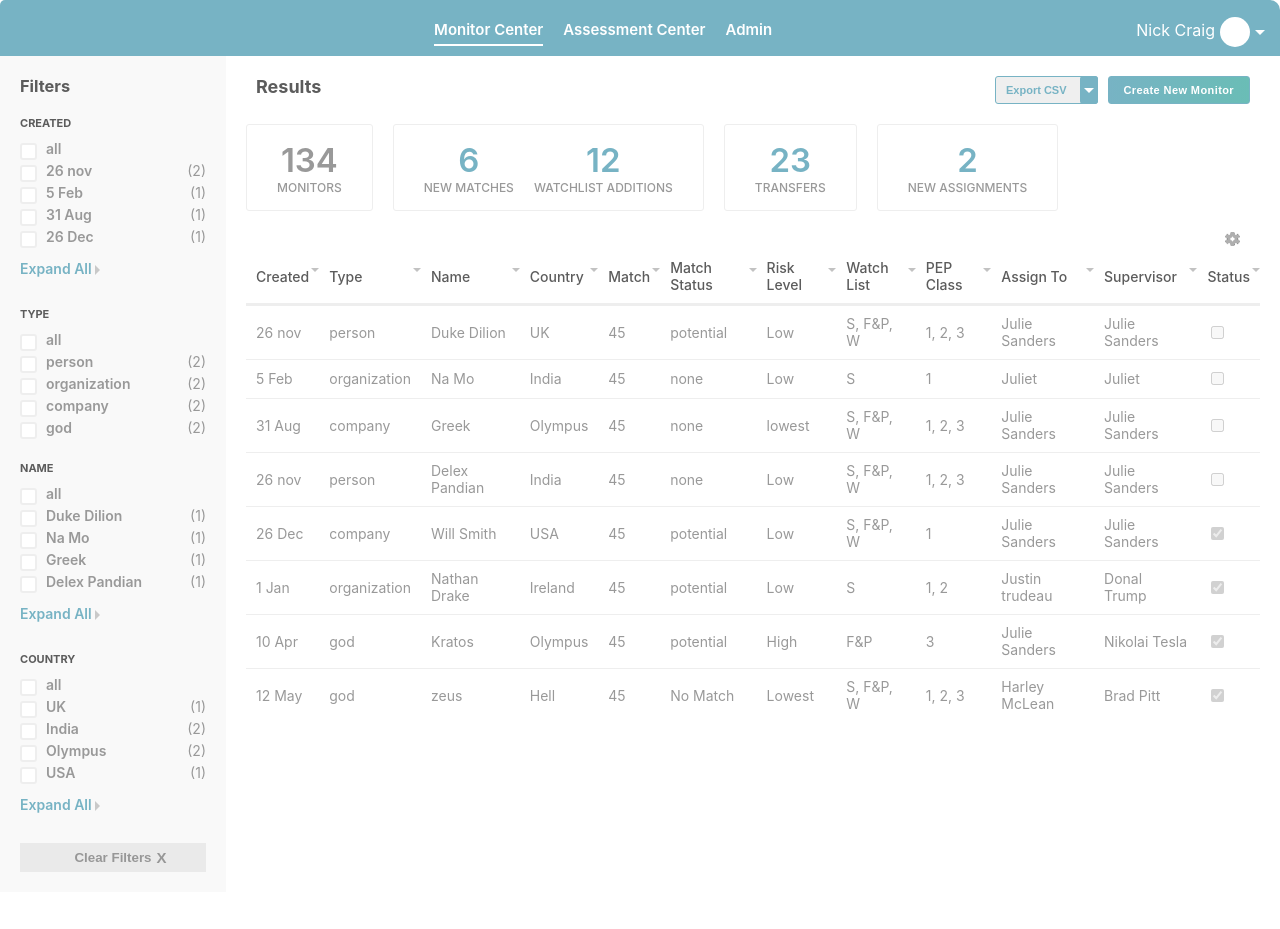
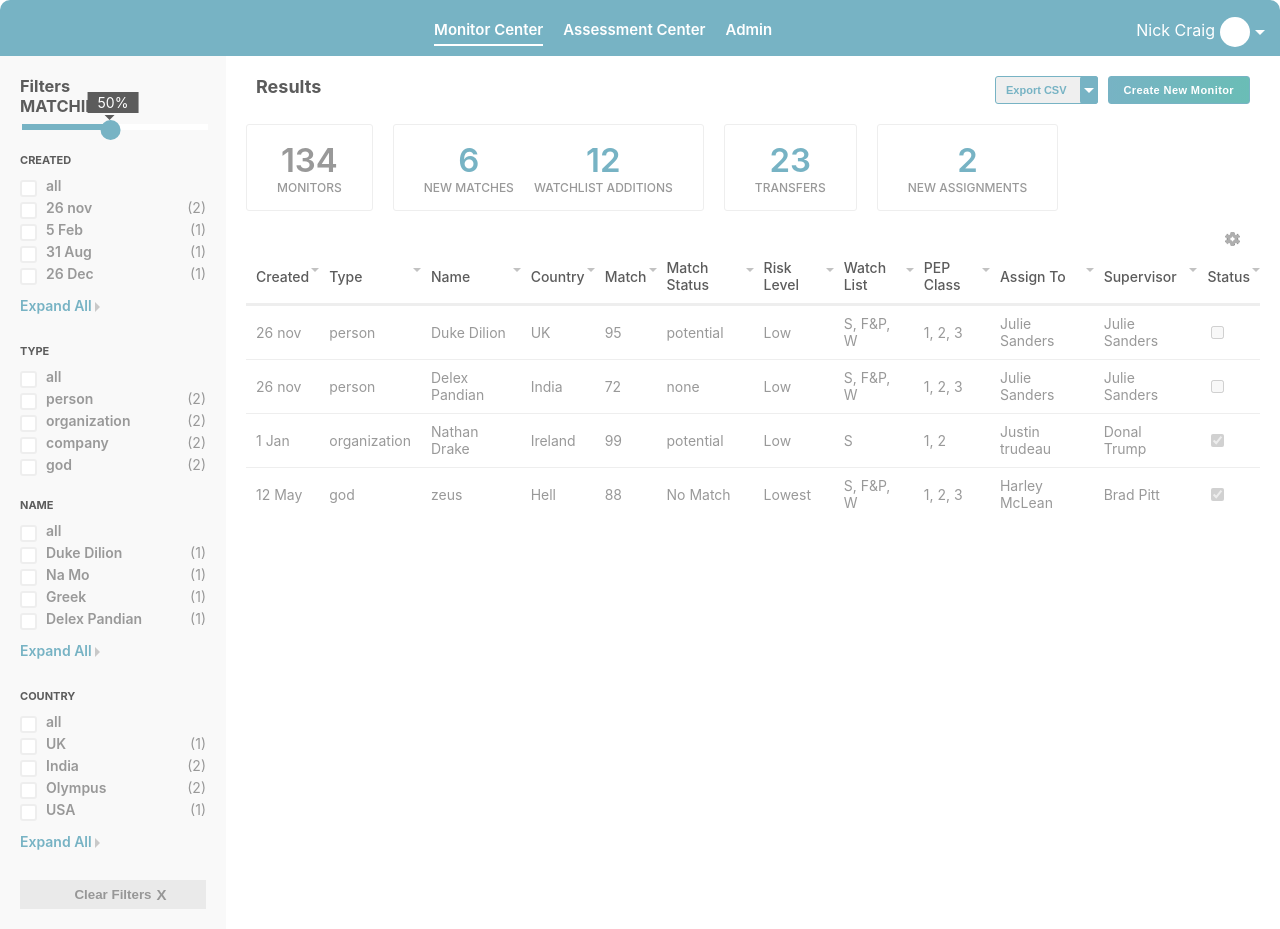
Before and after one commit to grimstroke/dreamlabs-dashboard, a React (Create React App) app: page / in a window 1280 px wide. Before the commit the page ends 892 px from the top, so only its background shows below. Built offline with nearby package versions, Linux system fonts and the light colour scheme.

Commit message:
added filter through match

```diff
--- a/src/components/dashboard/Dashboard.js
+++ b/src/components/dashboard/Dashboard.js
@@ -201,6 +201,28 @@ class Dashboard extends React.Component {
     });
   };
 
+  setMatchFilter = (value) => {
+    const { monitors } = this.state;
+    if (monitors) {
+      monitors.map((monitor) => {
+        const tempMonitor = monitor;
+        debugger;
+        if (!Number.isInteger(tempMonitor.match)) {
+          tempMonitor.match = 0;
+        }
+        if (tempMonitor.match >= value) {
+          tempMonitor.isHidden = false;
+        } else {
+          tempMonitor.isHidden = true;
+        }
+        return tempMonitor;
+      });
+      this.setState(() => {
+        return { monitors };
+      });
+    }
+  };
+
   toggleSortOptions = (key) => {
     const newVisibleSortHeader = this.state.visibleSortHeader;
     newVisibleSortHeader[key].isVisible = !newVisibleSortHeader[key].isVisible;
@@ -328,7 +350,7 @@ class Dashboard extends React.Component {
       let acc = 0;
       monitors.map((monitor) => {
         if (monitor[key] === value) {
-          acc++;
+          acc += 1;
         }
         return monitor;
       });
@@ -356,6 +378,7 @@ class Dashboard extends React.Component {
           showAllFilter={this.showAllFilter}
           showDefaultFilter={this.showDefaultFilter}
           clearFilters={this.clearFilters}
+          setMatchFilter={this.setMatchFilter}
           defaultFilterLength={this.state.filterLength}
           getValueOccurrences={this.getValueOccurrences}
         />
--- a/src/components/dashboard/filter/Filter.js
+++ b/src/components/dashboard/filter/Filter.js
@@ -7,6 +7,10 @@ import cx from 'classnames';
 import styles from './Filter.module.scss';
 
 class Filter extends React.Component {
+  componentDidMount() {
+    this.setInputRange(50);
+  }
+
   showOrExpand = (key) => {
     if (
       this.props.filters[key].length >
@@ -31,6 +35,37 @@ class Filter extends React.Component {
           className={cx(styles[('filter-item-expand', 'filter-less')])}
         >
           Show less
+        </div>
+      );
+    }
+    return null;
+  };
+
+  setInputRange = (value) => {
+    const matchElement = document.getElementById('displayMatch');
+    matchElement.innerHTML = `${value}%`;
+    matchElement.style.left = `calc(${value}% `;
+    this.props.setMatchFilter(value);
+  };
+
+  matchRangeChange = (e) => {
+    if (e) {
+      this.setInputRange(e.target.value);
+    }
+  };
+
+  getMatchFilter = () => {
+    if (this.props.monitorKeys.includes('match')) {
+      return (
+        <div className={cx(styles['slider-container'])}>
+          <h3>MATCHING %</h3>
+          <input
+            type="range"
+            max="100"
+            onChange={this.matchRangeChange}
+            className={cx(styles['slider-input'])}
+          />
+          <div id="displayMatch" className={cx(styles.displayMatch)} />
         </div>
       );
     }
@@ -88,6 +123,7 @@ class Filter extends React.Component {
     return (
       <div className={cx(styles['filter-container'])}>
         <h3>{this.props.filterTitle}</h3>
+        {this.getMatchFilter()}
         {this.getFilterRows()}
         <button
           type="button"
--- a/src/components/dashboard/filter/Filter.module.scss
+++ b/src/components/dashboard/filter/Filter.module.scss
@@ -1,9 +1,64 @@
 @import '../../../common/variables.scss';
+
+.displayMatch {
+  display: inline-block;
+  position: absolute;
+  transform: translateX(-50%);
+  padding: 2px 10px;
+  background-color: $text-black;
+  color: $secondary-color;
+  top: -4px;
+  &::before {
+    content: '';
+    position: absolute;
+    left: 17px;
+    top: 23px;
+    border: 5px solid transparent;
+    border-top: 5px solid $text-black;
+  }
+  &::after {
+    content: '';
+    width: 5px;
+    background-color: $primary-color;
+    width: 20px;
+    height: 20px;
+    pointer-events: none;
+    top: 28px;
+    position: absolute;
+    left: 13px;
+    border-radius: 50%;
+  }
+}
 .filter-container {
   color: $text-black;
   width: 15%;
   background-color: $filter-bg;
   padding: 20px;
+  .slider-container {
+    position: relative;
+  }
+  .slider-input {
+    width: 100%;
+    outline: none;
+    height: 6px;
+    -webkit-appearance: none;
+    overflow: hidden;
+    // background-color: red;
+    &::-webkit-slider-runnable-track {
+      height: 10px;
+      -webkit-appearance: none;
+      color: $primary-color;
+      margin-top: -1px;
+    }
+    &::-webkit-slider-thumb {
+      width: 2px;
+      -webkit-appearance: none;
+      height: 10px;
+      cursor: ew-resize;
+      background: $primary-color;
+      box-shadow: -100px 0 0 100px $primary-color;
+    }
+  }
   h3 {
     margin: 0;
   }
--- a/src/components/header/header.module.scss
+++ b/src/components/header/header.module.scss
@@ -2,7 +2,7 @@
 
 .nav {
   margin: 0;
-  border-radius: 5px 10px 0 0;
+  border-radius: 10px 10px 0 0;
   padding: 20px 30px 10px;
   display: flex;
   background-color: $primary-color;
--- a/src/redux/monitors.js
+++ b/src/redux/monitors.js
@@ -52,7 +52,7 @@ const initialState = {
       type: 'person',
       name: 'Duke Dilion',
       country: 'UK',
-      match: 45,
+      match: 95,
       'match status': 'potential',
       'Risk Level': 'Low',
       'watch List': ['S', 'F&P', 'W'],
@@ -67,7 +67,7 @@ const initialState = {
       type: 'organization',
       name: 'Na Mo',
       country: 'India',
-      match: 45,
+      match: 5,
       'match status': 'none',
       'Risk Level': 'Low',
       'watch List': ['S'],
@@ -82,7 +82,7 @@ const initialState = {
       type: 'company',
       name: 'Greek',
       country: 'Olympus',
-      match: 45,
+      match: '-',
       'match status': 'none',
       'Risk Level': 'lowest',
       'watch List': ['S', 'F&P', 'W'],
@@ -97,7 +97,7 @@ const initialState = {
       type: 'person',
       name: 'Delex Pandian',
       country: 'India',
-      match: 45,
+      match: 72,
       'match status': 'none',
       'Risk Level': 'Low',
       'watch List': ['S', 'F&P', 'W'],
@@ -112,7 +112,7 @@ const initialState = {
       type: 'company',
       name: 'Will Smith',
       country: 'USA',
-      match: 45,
+      match: 26,
       'match status': 'potential',
       'Risk Level': 'Low',
       'watch List': ['S', 'F&P', 'W'],
@@ -127,7 +127,7 @@ const initialState = {
       type: 'organization',
       name: 'Nathan Drake',
       country: 'Ireland',
-      match: 45,
+      match: 99,
       'match status': 'potential',
       'Risk Level': 'Low',
       'watch List': ['S'],
@@ -142,7 +142,7 @@ const initialState = {
       type: 'god',
       name: 'Kratos',
       country: 'Olympus',
-      match: 45,
+      match: 20,
       'match status': 'potential',
       'Risk Level': 'High',
       'watch List': ['F&P'],
@@ -157,7 +157,7 @@ const initialState = {
       type: 'god',
       name: 'zeus',
       country: 'Hell',
-      match: 45,
+      match: 88,
       'match status': 'No Match',
       'Risk Level': 'Lowest',
       'watch List': ['S', 'F&P', 'W'],
```
